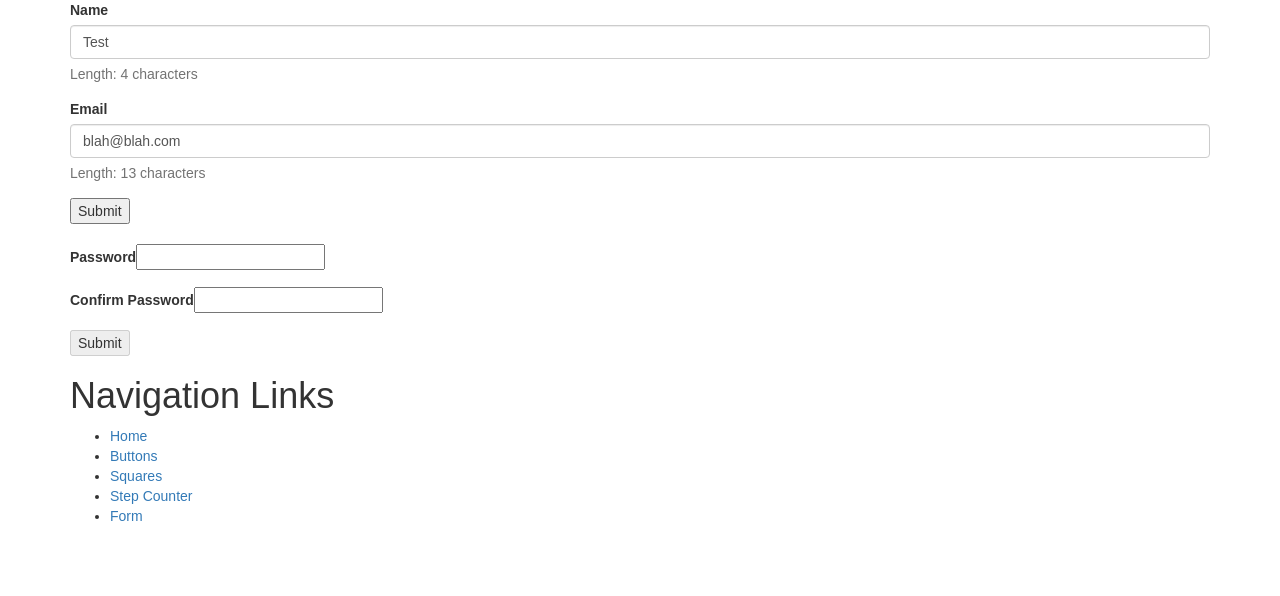
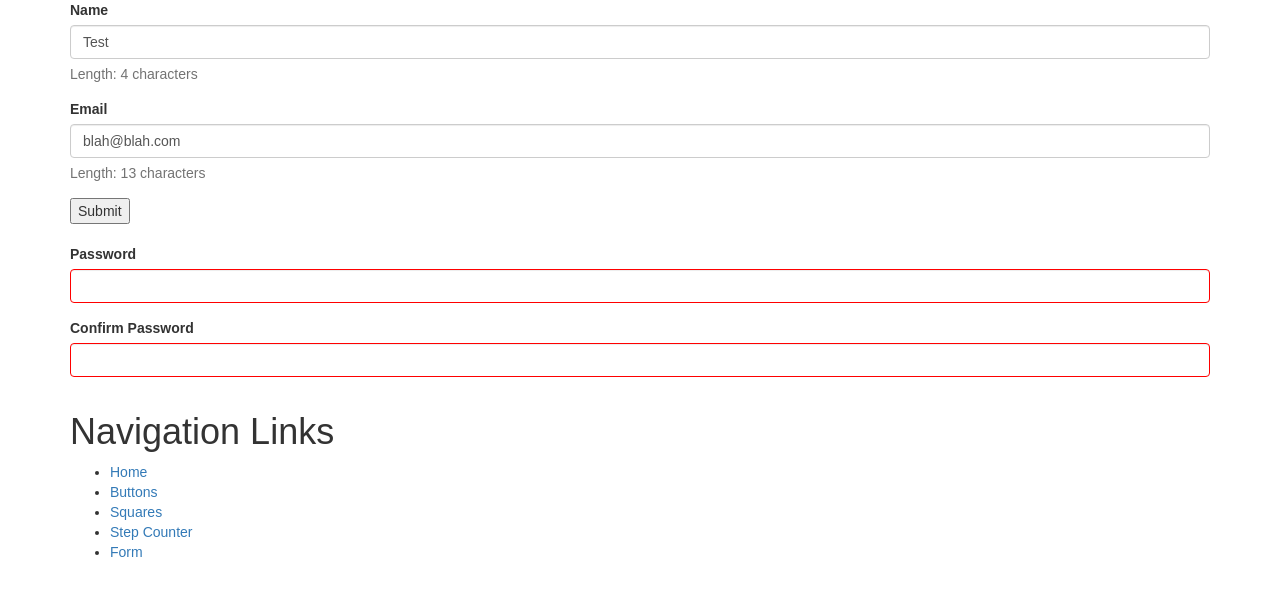
Before and after one commit to arthurg90/react-week, a React (Create React App) app: page /form in a window 1280 px wide. Shown: the top 596 px of the page. Built offline with nearby package versions, Linux system fonts and the light colour scheme.

Commit message:
lifting state - Signup challenge working v1

```diff
--- a/src/lifting-state-challenges/Password.jsx
+++ b/src/lifting-state-challenges/Password.jsx
@@ -3,6 +3,6 @@ import React from "react";
 export default ({ label, value, onChange }) => (
     <div className="form-group">
         <label>{ label }</label>
-        <input className="password" onChange={ onChange } value={ value } />
+        <input type="password" className="form-control" onChange={ onChange } value={ value } style={{borderColor: value.length < 12 ? "red" : "grey" }} />
     </div>
 );
--- a/src/lifting-state-challenges/Signup.js
+++ b/src/lifting-state-challenges/Signup.js
@@ -18,6 +18,7 @@ class Signup extends Component {
     update(index, value) {
     // get a copy of the current inputs array
     let inputs = this.state.inputs.slice();
+    let { minimumLength } = this.props;
 
     inputs[index].value = value;
 
@@ -35,18 +36,9 @@ class Signup extends Component {
                     key={ i }
                     label={ label }
                     value={ value }
-
-                    // we need to use an inline function so that we
-                    // can pass in a different value of i for each input
                     onChange={ (e) => this.update(i, e.target.value) }
                 />
             ))}
-
-            <button
-                disabled={ !this.state.inputs.every(({ value }) => value) }
-            >
-                Submit
-            </button>
         </form>
     );
     }
--- a/src/lifting-state-challenges/Square.jsx
+++ b/src/lifting-state-challenges/Square.jsx
@@ -9,4 +9,5 @@ export default ({ selected, onClick, colour }) => (
     >
     </div>
 
+
 );
```
Also changed, not shown: src/lifting-state-challenges/Buttons.jsx (line endings or trailing spaces).
